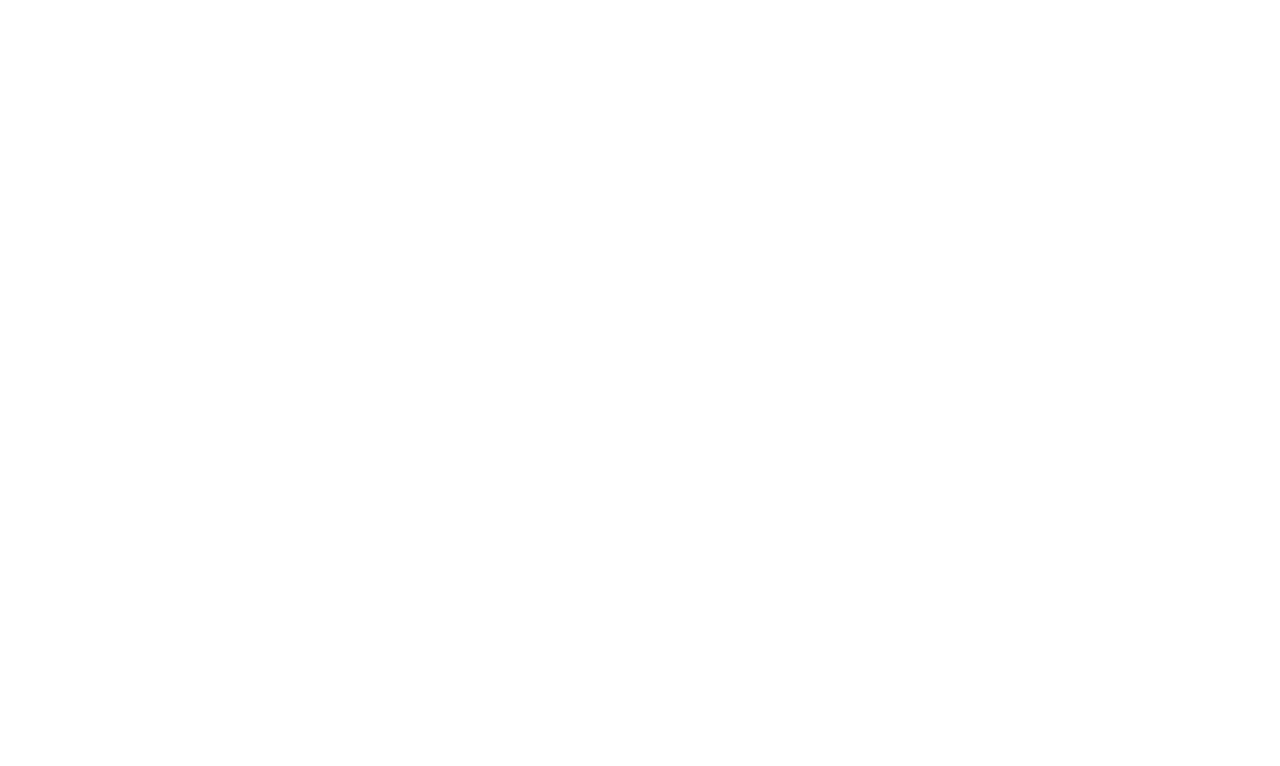
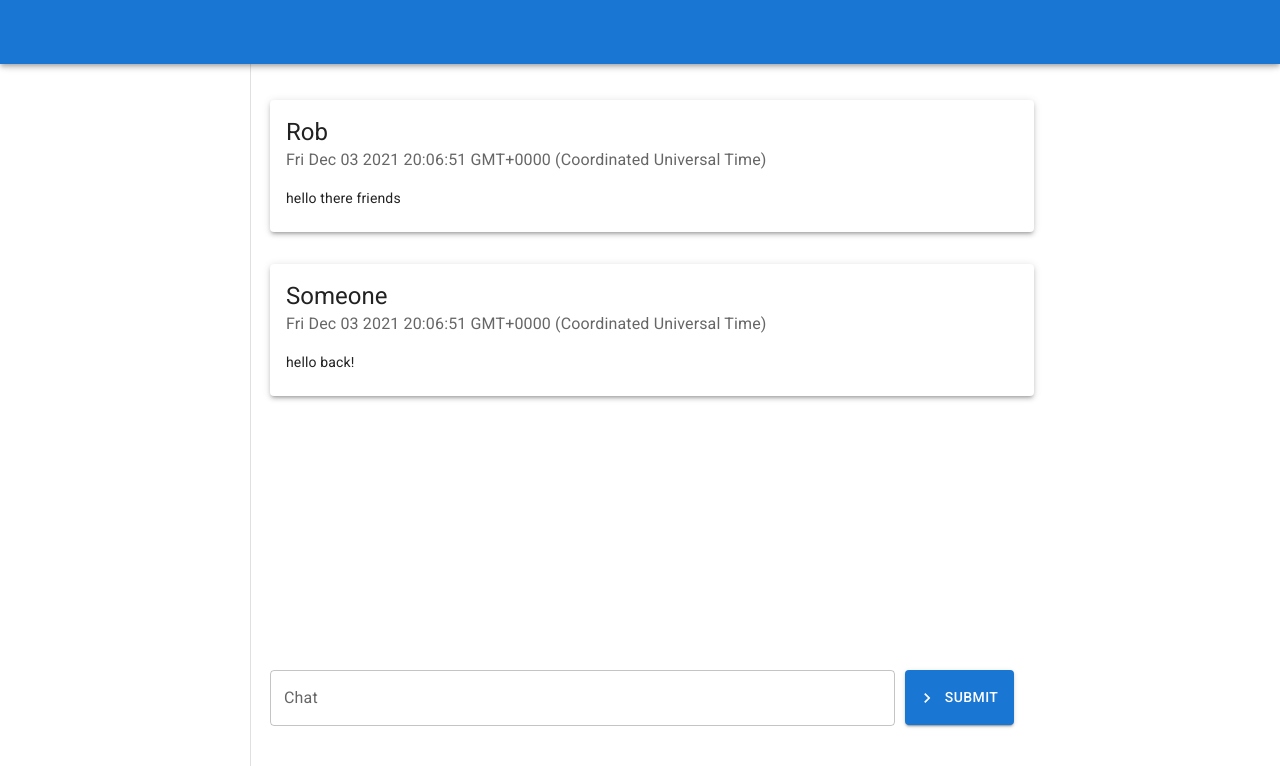
Before and after one commit to IAmRobertJeffrey/chat-app, a React (Create React App) app in the folder frontend/: page / in a window 1280 px wide. Shown: the top 766 px of the page. Built offline with nearby package versions, Linux system fonts and the light colour scheme.

Commit message:
finished layout for frontend

```diff
--- a/frontend/src/App.js
+++ /dev/null
@@ -1,12 +0,0 @@
-
-
-function App()
-{
-	return (
-		<div className="App">
-
-		</div>
-	);
-}
-
-export default App;
--- /dev/null
+++ b/frontend/src/components/App.jsx
@@ -0,0 +1,59 @@
+
+import '@fontsource/roboto/300.css';
+import '@fontsource/roboto/400.css';
+import '@fontsource/roboto/500.css';
+import '@fontsource/roboto/700.css';
+import Header from './Header';
+import Users from './Users';
+import ChatWindow from './ChatWindow';
+import { ThemeProvider, createTheme } from '@mui/material';
+
+const theme = createTheme({
+	// overrides: {
+	// 	MuiTouchRipple: {
+	// 		// Name of the rule
+	// 		child: {
+	// 			// Some CSS
+	// 			backgroundColor: "white",
+	// 			opacity: 1,
+	// 		}
+	// 	},
+	// },
+	// typography: {
+	// 	fontFamily: "Poppins",
+	// 	fontWeightLight: 400,
+	// 	fontWeightRegular: 500,
+	// 	fontWeightMedium: 600,
+	// 	fontWeightBold: 700
+	// },
+	// palette: {
+	// 	primary: {
+	// 		main: "#A3242E",
+	// 		light: "#b93742",
+	// 		dark: "#7a1720"
+	// 	},
+	// 	secondary: {
+	// 		main: "#423fc0",
+	// 		light: "#24a399",
+	// 		dark: "#2f2da0"
+	// 	}
+	// }
+
+
+})
+
+
+function App()
+{
+	return (
+		<ThemeProvider theme={theme}>
+			<div className="App">
+				<Header />
+				<Users />
+				<ChatWindow />
+			</div>
+		</ThemeProvider>
+	);
+}
+
+export default App;
--- /dev/null
+++ b/frontend/src/components/ChatWindow.jsx
@@ -0,0 +1,114 @@
+import { makeStyles } from '@mui/styles'
+import { Box } from '@mui/system'
+import React from 'react'
+import { Button } from '@mui/material'
+import { TextField } from '@mui/material'
+import { MdOutlineKeyboardArrowRight } from 'react-icons/md'
+import Message from './Message'
+import getUnixTime from 'date-fns/getUnixTime'
+
+const useStyles = makeStyles((theme) =>
+{
+	return {
+		chatContainer: {
+			width: "calc(80% - 260px)",
+			height: "100%",
+			marginLeft: "260px",
+			display: "flex",
+			flexDirection: "column"
+
+		},
+		chatWindow: {
+			width: "100%",
+			// height: "calc(100% - 250px)",
+			minHeight: "calc(100vh - 250px)",
+			maxHeight: "calc(100% - 250px)",
+			height: "auto",
+			paddingTop: 100,
+			overflow: "auto",
+			paddingLeft: 10,
+			paddingRight: 10,
+			wordWrap: "break-word",
+
+			// ThisIsWhereMessagesGo
+
+		},
+		chatInputBox: {
+			height: 120,
+			width: "100%",
+			display: "flex",
+			padding: "10px",
+			paddingTop: "20px"
+
+		},
+		chatInput: {
+			height: 125,
+			width: "calc(100% - 20px)",
+			display: "flex",
+			gap: 10,
+
+		},
+		inputButton: {
+			width: 110,
+			height: 55,
+		},
+		inputText: {
+			width: "calc(100% - 110px)",
+
+		}
+	}
+})
+
+const ChatWindow = () =>
+{
+
+	const messages = [
+		{
+			name: "Rob",
+			content: "hello there friends",
+			dateTime: getUnixTime((new Date())),
+		},
+		{
+			name: "Someone",
+			content: "hello back!",
+			dateTime: getUnixTime((new Date())),
+		}
+	]
+
+	const classes = useStyles()
+	return (
+		<Box className={classes.chatContainer}>
+			<Box className={classes.chatWindow}>
+
+				{messages.map((message) => (
+					<Message key={message.content} name={message.name} content={message.content} dateTime={message.dateTime} />
+				))}
+
+			</Box>
+			<Box className={classes.chatInputBox}>
+				<form
+					className={classes.chatInput}
+					noValidate
+					autoComplete="off">
+					<TextField
+						className={classes.inputText}
+						variant="outlined"
+						label="Chat"
+						color="primary"
+
+					/>
+					<Button
+						className={classes.inputButton}
+						startIcon={<MdOutlineKeyboardArrowRight />}
+						color="primary"
+						variant="contained"
+						type="submit">
+						Submit
+					</Button>
+				</form>
+			</Box>
+		</Box>
+	)
+}
+
+export default ChatWindow
--- /dev/null
+++ b/frontend/src/components/Header.jsx
@@ -0,0 +1,26 @@
+import { makeStyles } from '@mui/styles'
+import React from 'react'
+import { AppBar, Toolbar } from '@mui/material'
+
+
+const useStyles = makeStyles({
+	appBar: {
+		zIndex: 2
+	},
+	toolBar: {
+
+	}
+})
+
+
+const Header = () =>
+{
+	const classes = useStyles()
+	return (
+		<AppBar className={classes.appBar}>
+			<Toolbar></Toolbar>
+		</AppBar>
+	)
+}
+
+export default Header
--- /dev/null
+++ b/frontend/src/components/Message.jsx
@@ -0,0 +1,42 @@
+import { Card, CardContent, CardHeader, Typography } from '@mui/material'
+import React from 'react'
+import { makeStyles } from '@mui/styles'
+import fromUnixTime from 'date-fns/fromUnixTime'
+
+const useStyles = makeStyles((theme) =>
+{
+	console.log(theme);
+	return {
+		messageHeader: {
+			"font-size": "2pt"
+		},
+		messageContent: {
+			paddingTop: "0px !important",
+
+
+		},
+		message: {
+			marginBottom: "2rem",
+			// backgroundColor: `${theme.palette.primary.dark} !important`,
+
+		}
+	}
+})
+
+
+const Message = ({ name, content, dateTime }) =>
+{
+	const classes = useStyles()
+	return (
+		<Card className={classes.message} elevation={3}>
+			<CardHeader className={classes.messageHeader} title={name} subheader={fromUnixTime(dateTime).toString()} />
+			<CardContent className={classes.messageContent}>
+				<Typography variant="body2">
+					{content}
+				</Typography>
+			</CardContent>
+		</Card>
+	)
+}
+
+export default Message
--- /dev/null
+++ b/frontend/src/components/Users.jsx
@@ -0,0 +1,31 @@
+import { makeStyles } from '@mui/styles'
+import { Drawer } from '@mui/material'
+import React from 'react'
+
+const useStyles = makeStyles((theme) =>
+{
+
+	return {
+		userList: {
+
+		},
+		userPaper: {
+			width: 250,
+			zIndex: "1 !important",
+		}
+	}
+})
+
+const Users = () =>
+{
+
+
+	const classes = useStyles()
+	return (
+		<Drawer anchor="left" classes={{ paper: classes.userPaper }} className={classes.userList} variant="permanent">
+
+		</Drawer>
+	)
+}
+
+export default Users
--- a/frontend/src/index.js
+++ b/frontend/src/index.js
@@ -1,7 +1,7 @@
 import React from 'react';
 import ReactDOM from 'react-dom';
 import './index.css';
-import App from './App';
+import App from './components/App';
 
 
 ReactDOM.render(
```
Also changed, not shown: frontend/package.json (+7 -2 lines), frontend/public/index.html (+4 -4 lines), 2 other files (tests, documents, lock files or other folders).
